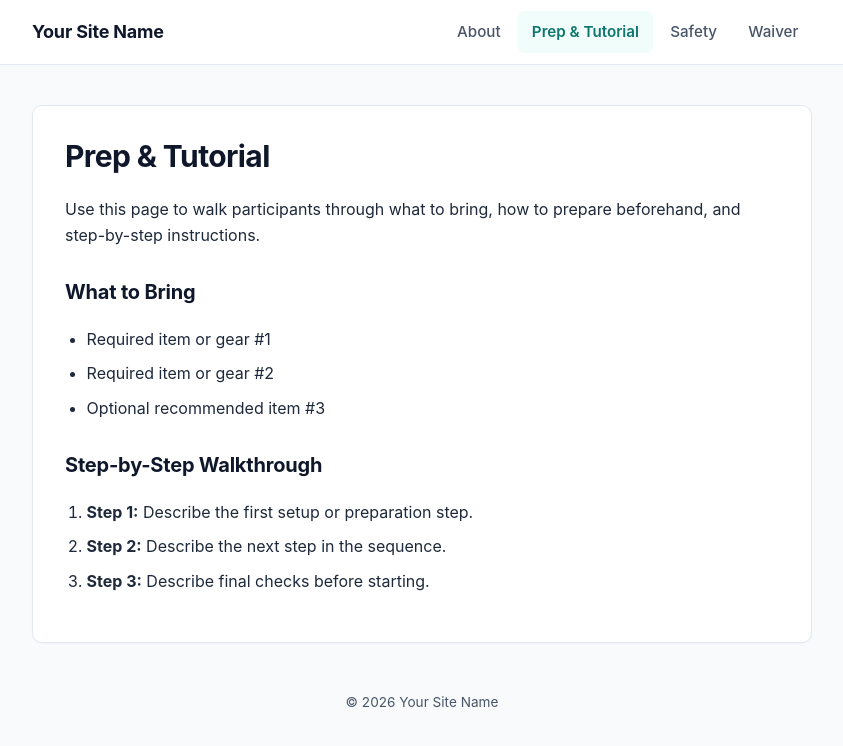
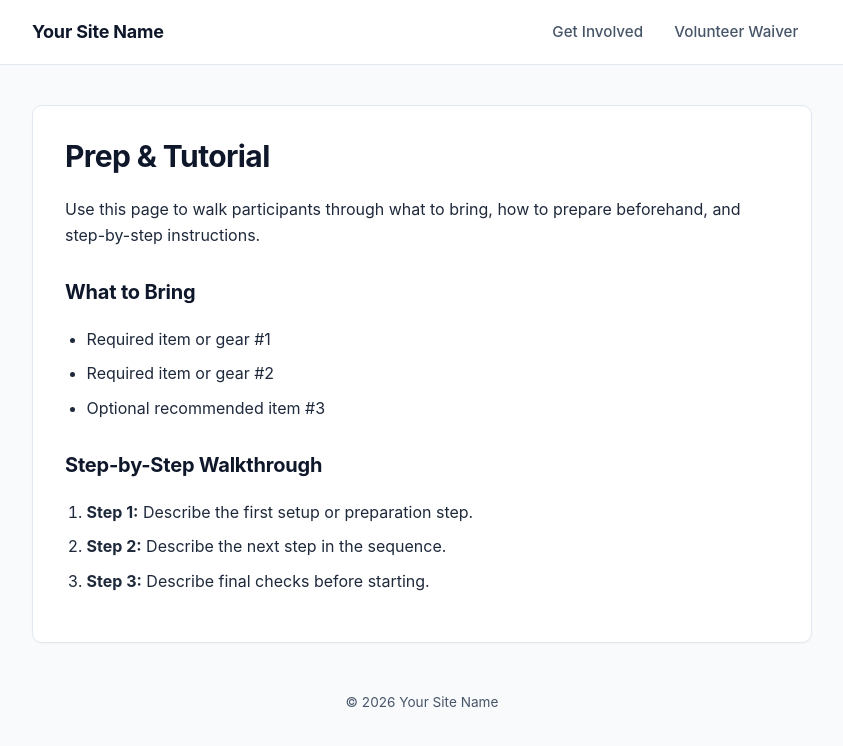
Before and after one commit to davidglas/g-squared, a plain HTML site: page prep.html in a window 1280 px wide. Shown: the whole page, without its empty margins (218-1061 px from the left). Drawn offline with Linux system fonts and the light colour scheme.

Commit message:
Update prep.html

```diff
--- a/prep.html
+++ b/prep.html
@@ -11,10 +11,8 @@
     <div class="nav-container">
       <a href="index.html" class="site-title">Your Site Name</a>
       <nav>
-        <a href="index.html">About</a>
-        <a href="prep.html" class="active">Prep & Tutorial</a>
-        <a href="safety.html">Safety</a>
-        <a href="waiver.html">Waiver</a>
+        <a href="prep.html">Get Involved</a>
+        <a href="waiver.html">Volunteer Waiver</a>
       </nav>
     </div>
   </header>
```
